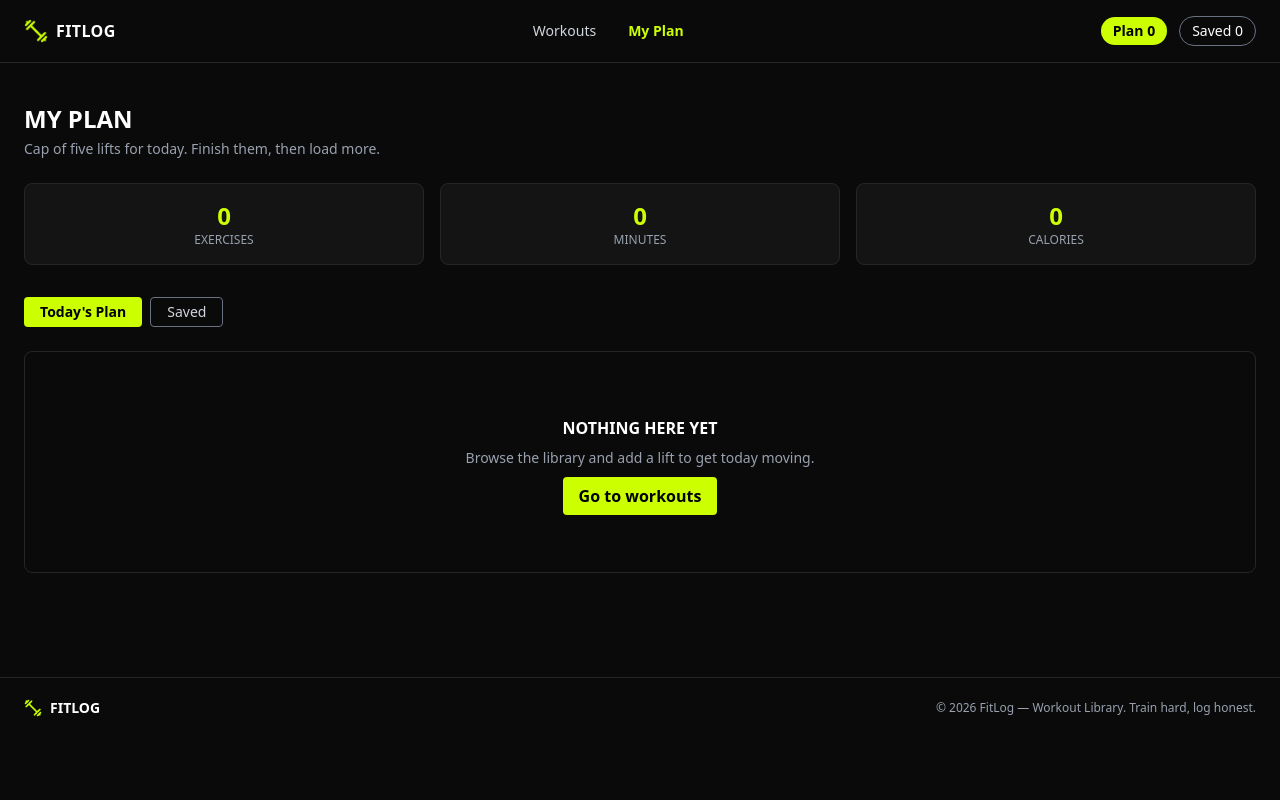
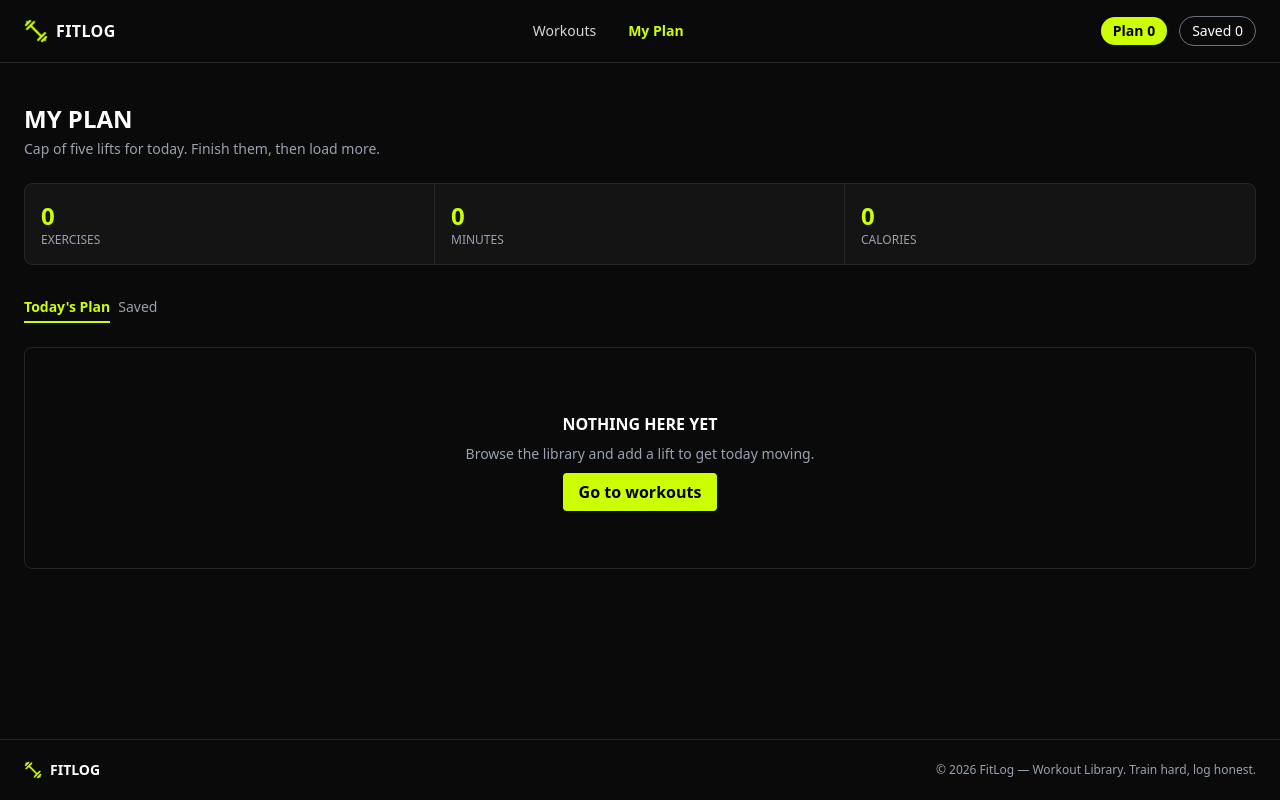
Before and after one commit to radwanrahman/fitlog, a Next.js app: page /my-plan in a window 1280 px wide. Built offline with nearby package versions, Linux system fonts and the light colour scheme.

Commit message:
adjust my plan stats/tabs styling and fix footer placement

```diff
--- a/app/layout.js
+++ b/app/layout.js
@@ -12,10 +12,10 @@ export const metadata = {
 export default function RootLayout({ children }) {
   return (
     <html lang="en">
-      <body>
+      <body className="min-h-screen flex flex-col">
         <PlanProvider>
           <Navbar />
-          {children}
+          <div className="flex-1">{children}</div>
           <Footer />
           <Toaster position="bottom-right" />
         </PlanProvider>
--- a/app/my-plan/page.js
+++ b/app/my-plan/page.js
@@ -21,7 +21,7 @@ export default function MyPlan() {
         Cap of five lifts for today. Finish them, then load more.
       </p>
 
-      <div className="grid grid-cols-1 sm:grid-cols-3 gap-4 mb-8">
+      <div className="grid grid-cols-1 sm:grid-cols-3 bg-card border border-cardborder rounded-lg mb-8">
         <StatCard label="Exercises" value={plan.length} />
         <StatCard label="Minutes" value={totalMinutes} />
         <StatCard label="Calories" value={totalCalories} />
@@ -59,7 +59,7 @@ export default function MyPlan() {
 
 function StatCard({ label, value }) {
   return (
-    <div className="bg-card border border-cardborder rounded-lg p-4 text-center">
+    <div className="p-4 text-left border-r border-cardborder last:border-r-0 sm:border-r sm:last:border-r-0">
       <p className="text-2xl font-extrabold text-accent">{value}</p>
       <p className="text-xs text-gray-400 uppercase">{label}</p>
     </div>
@@ -70,8 +70,8 @@ function TabButton({ active, onClick, children }) {
   return (
     <button
       onClick={onClick}
-      className={`px-4 py-1 rounded text-sm ${
-        active ? "bg-accent text-black font-semibold" : "border border-gray-500 text-gray-300"
+      className={`text-sm pb-1 border-b-2 ${
+        active ? "text-accent border-accent font-semibold" : "text-gray-400 border-transparent"
       }`}
     >
       {children}
--- a/components/Footer.js
+++ b/components/Footer.js
@@ -2,12 +2,12 @@ import Image from "next/image";
 
 export default function Footer() {
   return (
-    <footer className="flex items-center justify-between px-6 py-5 border-t border-cardborder mt-16">
+    <footer className="flex flex-col sm:flex-row items-center justify-between gap-3 px-6 py-5 border-t border-cardborder mt-16">
       <div className="flex items-center gap-2">
         <Image src="/assets/logo.png" alt="FitLog logo" width={18} height={18} />
         <span className="font-bold text-sm">FITLOG</span>
       </div>
-      <p className="text-xs text-gray-400">
+      <p className="text-xs text-gray-400 text-center">
         © 2026 FitLog — Workout Library. Train hard, log honest.
       </p>
     </footer>
```
